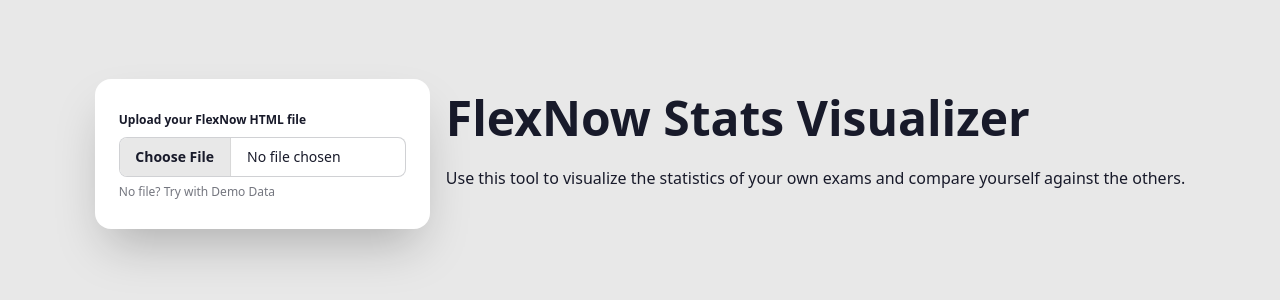
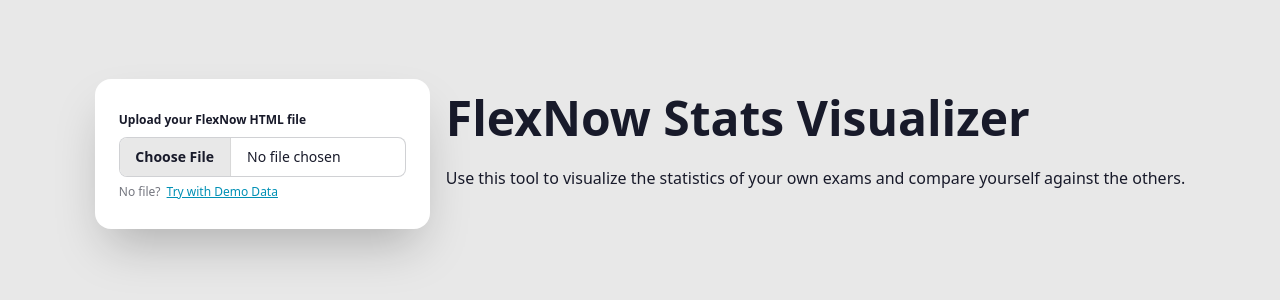
Before and after one commit to maxschipper/flexnow-stats-visualizer, a Vue app: page / in a window 1280 px wide. Shown: the part 246-546 px from the top of the page. Built offline with nearby package versions, Linux system fonts and the light colour scheme.

Commit message:
feat(FileInput): add demo data link to the uploads subtext

```diff
--- a/src/components/FileInput.vue
+++ b/src/components/FileInput.vue
@@ -12,7 +12,7 @@
 import { extractLecturesFromHtml } from "@/utils/parser";
 import { ref } from "vue";
 
-const { setLectures } = useLectures();
+const { setLectures, loadDemoData } = useLectures();
 
 const error = ref<string>("");
 
@@ -41,7 +41,9 @@
         <fieldset class="fieldset">
             <legend class="fieldset-legend">Upload your FlexNow HTML file</legend>
             <input type="file" @change="handleFileUpload" accept=".html" class="file-input" />
-            <label class="label">No file? Try with Demo Data</label>
+            <label class="label"
+                >No file? <a @click="loadDemoData" class="link link-info">Try with Demo Data</a></label
+            >
         </fieldset>
     </div>
 </template>
```
